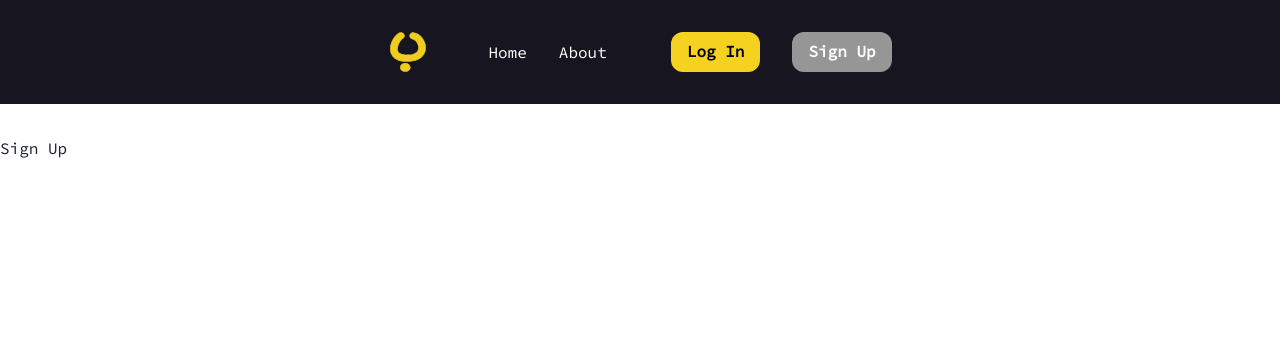
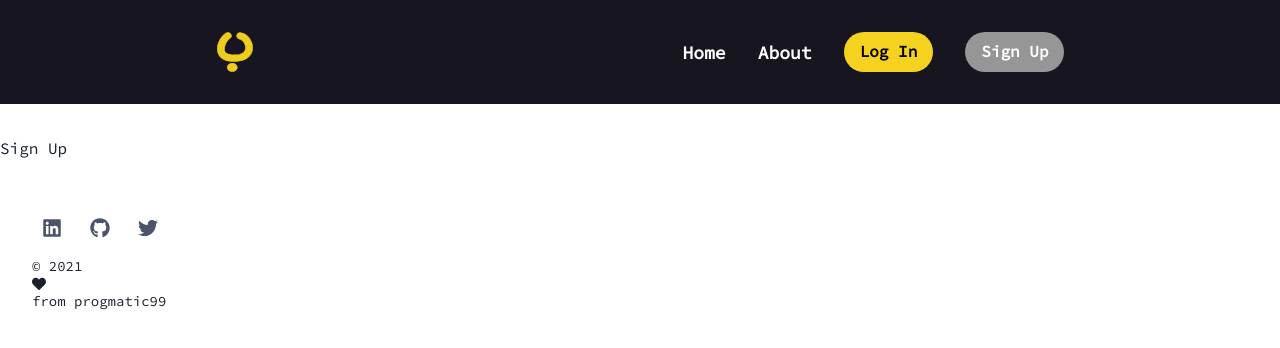
Before and after one commit to progmatic-99/smart-park-frontend, a React (Create React App) app: page /signup in a window 1280 px wide. Shown: the top 348 px of the page. Built offline with nearby package versions, Linux system fonts and the light colour scheme.

Commit message:
style changes

```diff
--- a/src/App.js
+++ b/src/App.js
@@ -15,6 +15,7 @@ import Signup from './components/templates/signup'
 import About from './components/templates/about'
 import '@fontsource/source-code-pro/400.css'
 import '@fontsource/source-sans-pro/600.css'
+import Footer from './components/templates/footer'
 
 function App() {
   return (
@@ -27,6 +28,7 @@ function App() {
         <Route path="/login" component={Login} />
         <Route path="/signup" component={Signup} />
       </Switch>
+      <Footer />
       </Router>
     </ChakraProvider>
   );
--- /dev/null
+++ b/src/components/navbar/button-link.js
@@ -0,0 +1,15 @@
+import React from 'react'
+import { Link as ReactLink } from 'react-router-dom'
+import { Link, Button } from '@chakra-ui/react'
+
+const ButtonLink = ({ children, to="/", ...rest }) => {
+  return (
+    <Link as={ReactLink} to={to}>
+      <Button {...rest}>
+        {children}
+      </Button>
+    </Link>
+  );
+}
+
+export default ButtonLink
--- a/src/components/navbar/menu-links.js
+++ b/src/components/navbar/menu-links.js
@@ -1,5 +1,6 @@
-import { Box, Button, Stack, Spacer } from '@chakra-ui/react'
+import { Box, Stack } from '@chakra-ui/react'
 import React from 'react'
+import ButtonLink from './button-link'
 import MenuItem from './menu-item'
 
 const MenuLinks = ({ isOpen }) => {
@@ -11,7 +12,7 @@ const MenuLinks = ({ isOpen }) => {
       <Stack
         spacing={8}
         align="center"
-        justify={["center", "space-between", "flex-end", "flex-end"]}
+        justify={["center", "space-around", "flex-end", "flex-end"]}
         direction={["column", "column", "row", "row"]}
         pt={[4, 4, 0, 0]}
       >
@@ -19,13 +20,12 @@ const MenuLinks = ({ isOpen }) => {
           Home
         </MenuItem>
         <MenuItem to="/about">About</MenuItem>
-        <Spacer />
-        <Button variant="primary" rounded={12}>
-          <MenuItem to="/login">Log In</MenuItem>
-        </Button>
-        <Button variant="secondary" rounded={12}>
-          <MenuItem to="/signup">Sign Up</MenuItem>
-        </Button>
+        <ButtonLink to="/login" variant="primary" rounded={24}>
+          Log In
+        </ButtonLink>
+        <ButtonLink to="/signup" variant="secondary" rounded={24}>
+          Sign Up
+        </ButtonLink>
       </Stack>
     </Box>
   )
--- a/src/components/navbar/navbar-container.js
+++ b/src/components/navbar/navbar-container.js
@@ -6,12 +6,12 @@ const NavbarContainer = ({ children, ...props }) => {
     <Flex
       as="nav"
       align="center"
-      justify="center"
+      justify="space-around"
       wrap="wrap"
       w="100%"
       mb={8}
       p={8}
-      bg="brand.200"
+      bg={["transparent", "transparent", "brand.200", "brand.200"]}
       color={["white", "white", "primary.700", "primary.700"]}
       {...props}
     >
--- /dev/null
+++ b/src/components/templates/footer.js
@@ -0,0 +1,36 @@
+import { Box, ButtonGroup, IconButton, Stack, Text } from '@chakra-ui/react'
+import React from 'react'
+import { FaHeart, FaGithub, FaLinkedin, FaTwitter } from 'react-icons/fa'
+
+const Footer = () => {
+  return (
+    <Box as="footer" role="contentinfo" mx="auto" maxW="7xl" py="12" px={{ base: '4', md: '8' }}>
+      <Stack>
+        {/* <Stack direction="row" spacing="4" align="center" justify="space-between">
+        </Stack> */}
+        <SocialMediaLinks />
+        <Copyright alignSelf={{ base: 'center', sm: 'start' }} />
+      </Stack>
+    </Box>
+  )
+}
+
+const Copyright = (props) => {
+  return (
+    <Text fontSize="sm" {...props}>
+      &copy; {new Date().getFullYear()} <FaHeart /> from progmatic99
+    </Text>
+  )
+}
+
+const SocialMediaLinks = (props) => {
+  return (
+    <ButtonGroup variant="ghost" color="gray.600" {...props}>
+      <IconButton as="a" href="#" aria-label="LinkedIn" icon={<FaLinkedin fontSize="20px" />} />
+      <IconButton as="a" href="#" aria-label="GitHub" icon={<FaGithub fontSize="20px" />} />
+      <IconButton as="a" href="#" aria-label="Twitter" icon={<FaTwitter fontSize="20px" />} />
+    </ButtonGroup>
+  )
+}
+
+export default Footer
--- a/src/components/templates/login.js
+++ b/src/components/templates/login.js
@@ -4,7 +4,7 @@ import React from 'react'
 const Login = () => {
   return (
     <Flex height="100vh" alignItems="center" justifyContent="center">
-      <Flex direction="column" background="brand.200" p={12} rounded={12}>
+      <Flex direction="column" background="gray.700" p={12} rounded={12}>
         <Heading color="white" textAlign="center" mb={6}>Smart Park</Heading>
         <Input placeholder="your-phone-number" variant="filled" mb={6} type="number" />
         <Input placeholder="******" variant="filled" mb={6} type="password" />
--- a/src/styles/components/buttonStyles.js
+++ b/src/styles/components/buttonStyles.js
@@ -2,7 +2,8 @@ import { whiten } from "@chakra-ui/theme-tools"
 
 export const ButtonStyles = {
   baseStyle: {
-    font: "body",
+    font: "heading",
+    fontWeight: "bold",
   },
   sizes: {},
   variants: {
--- /dev/null
+++ b/src/styles/components/linkStyles.js
@@ -0,0 +1,10 @@
+export const LinkStyles = {
+  baseStyle: {
+    font: "heading",
+    fontSize: "lg",
+    fontWeight: "bold",
+    _hover: {
+      textDecoration: "none",
+    }
+  }
+}
--- a/src/styles/theme.js
+++ b/src/styles/theme.js
@@ -1,7 +1,10 @@
 import { extendTheme } from "@chakra-ui/react"
 import { ButtonStyles as Button } from "./components/buttonStyles"
+import { LinkStyles as Link } from "./components/linkStyles"
 
 const theme = extendTheme({
+  initialColorMode: "dark",
+  useSystemColorMode: false,
   styles: {
     global: {
       body: {
@@ -24,6 +27,7 @@ const theme = extendTheme({
   },
   components: {
     Button,
+    Link,
   }
 })
 
```
Also changed, not shown: src/components/button-item.js (deleted, +0 -11 lines).
